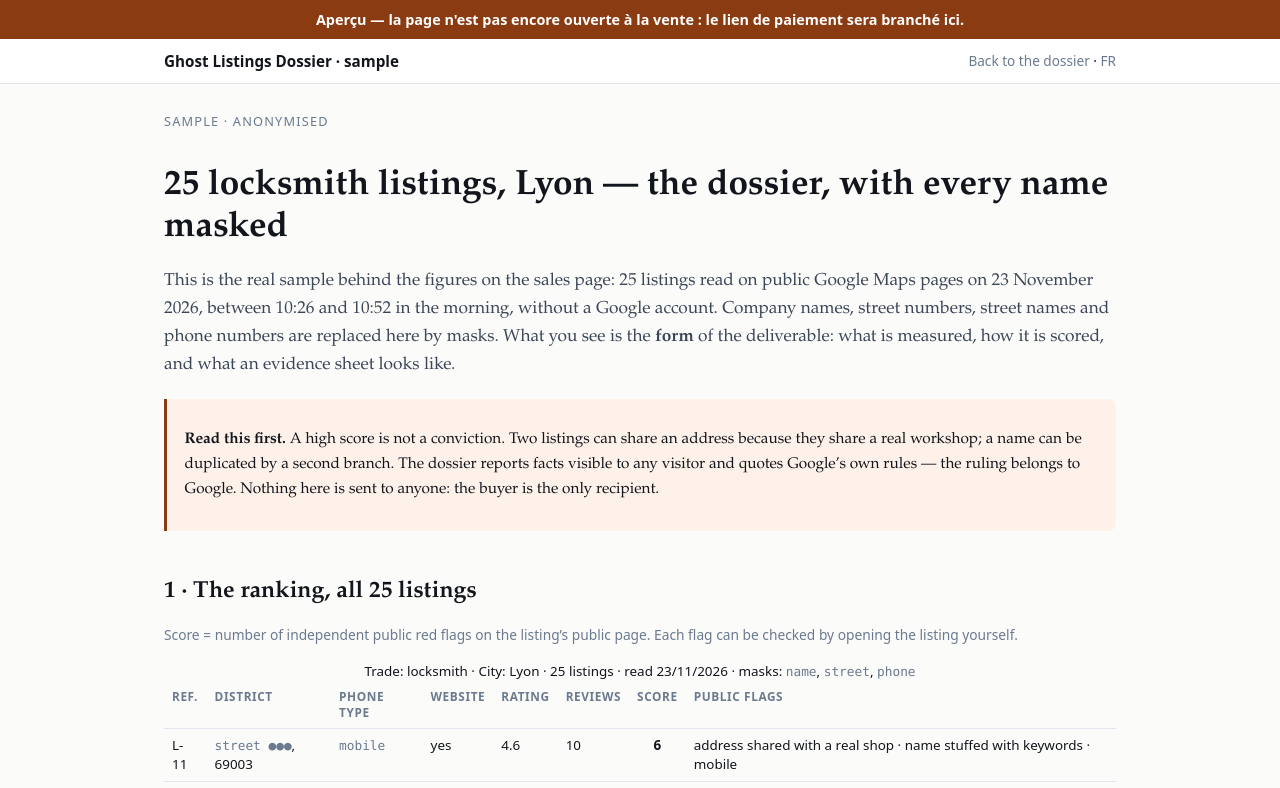
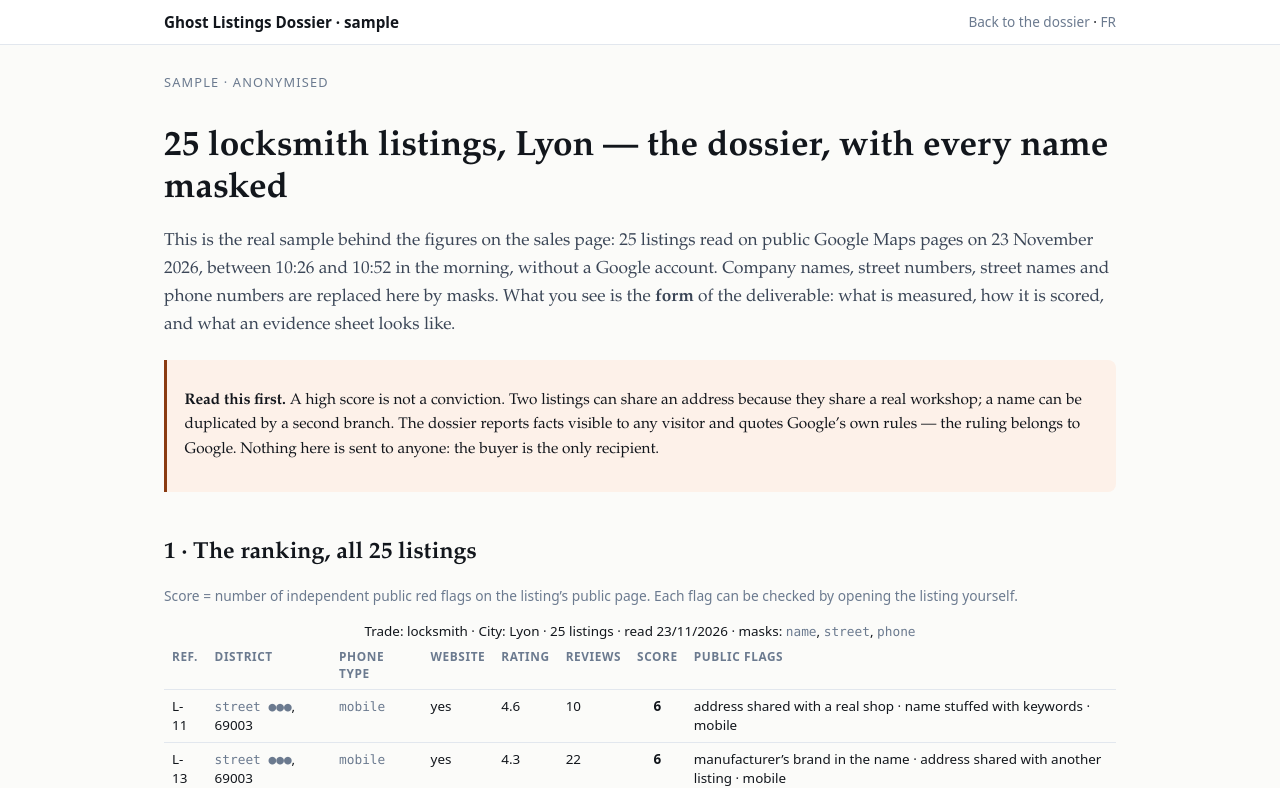
Before and after one commit to imbertjules/gbp-ghost-listings, a plain HTML site: page sample.html in a window 1280 px wide. Shown: the top 788 px of the page. Drawn offline with Linux system fonts and the light colour scheme.

Commit message:
Page de vente Ghost Listings Dossier (final)

```diff
--- a/sample.html
+++ b/sample.html
@@ -5,7 +5,7 @@
 <meta name="viewport" content="width=device-width, initial-scale=1">
 <title>Sample dossier — 25 locksmith listings, Lyon (anonymised)</title>
 <meta name="description" content="The form of the deliverable: 25 listings read on public Google Maps pages, ranked by red flags, with one full evidence sheet. Every company name, street address and phone number is masked.">
-<meta name="robots" content="noindex,follow">
+<meta name="robots" content="index,follow">
 <link rel="canonical" href="https://imbertjules.github.io/gbp-ghost-listings/sample.html">
 <style>
   :root{--ink:#12161c;--ink-2:#3b4657;--gris:#6b7a8f;--trait:#e2e7ee;--papier:#fbfbf9;--carte:#fff;
@@ -40,10 +40,6 @@
 </style>
 </head>
 <body>
-<div style="background:#8a3b12;color:#fff;font:600 .9rem/1.4 system-ui,sans-serif;padding:.6rem 1.25rem;text-align:center">
-Aperçu — la page n'est pas encore ouverte à la vente : le lien de paiement sera branché ici.
-</div>
-
 
 <header class="site">
   <div class="wrap">
```
